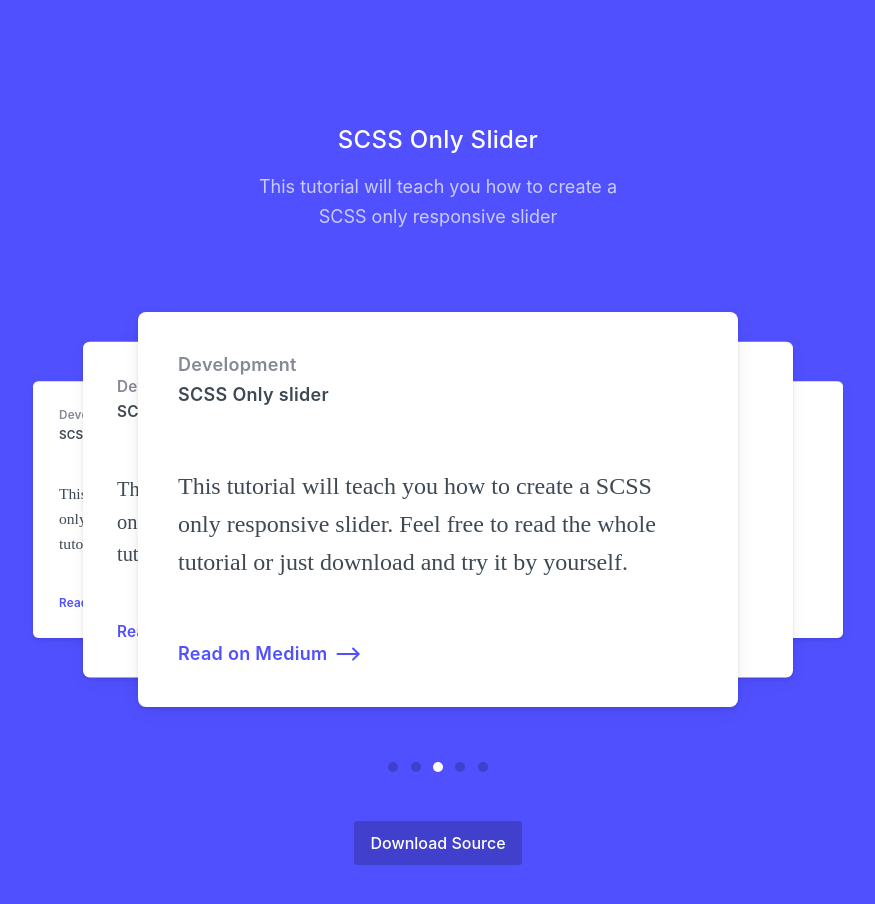
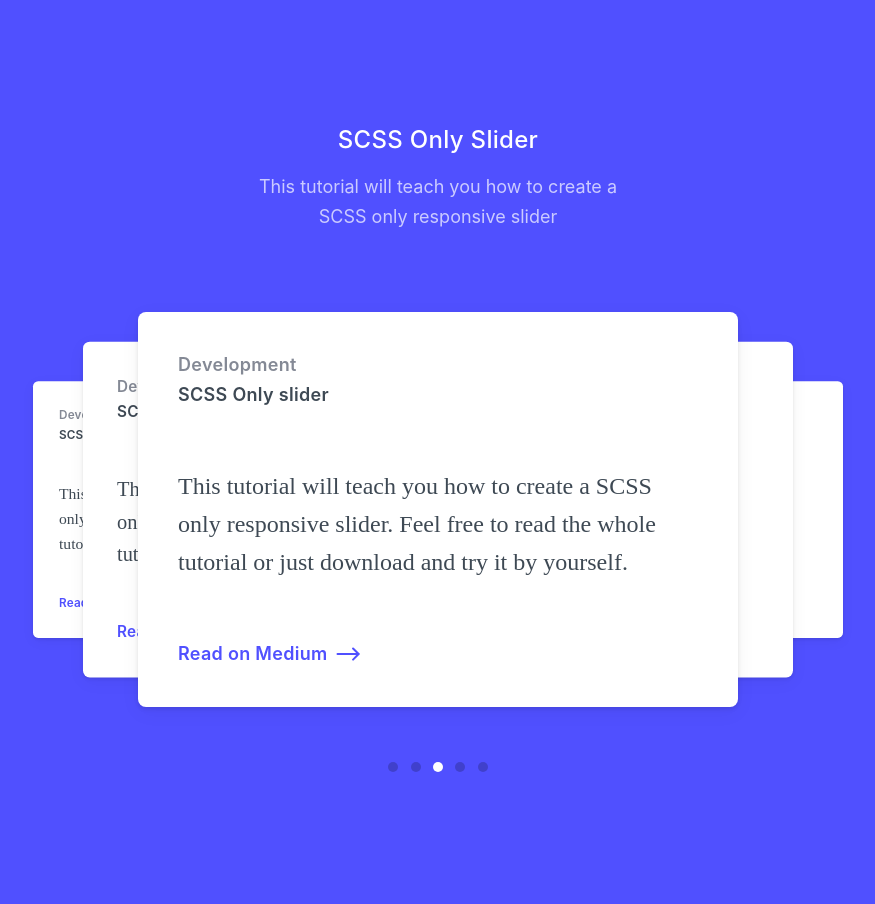
Before and after one commit to significa/css-only-slider, a plain HTML site: page index.html in a window 1280 px wide. Shown: the whole page, without its empty margins (202-1077 px from the left). Drawn offline with Linux system fonts and the light colour scheme.

Commit message:
Remove download button

```diff
--- a/index.html
+++ b/index.html
@@ -136,10 +136,6 @@
         <label for="slide-5" class="bullets__item bullets__item--5"></label>
       </div>
       <!-- Bullets -->
-
-      <a href="http://significa.pt/downloads/css-only-slider.zip" class="button"
-        >Download Source</a
-      >
     </section>
     <!-- Section Slider -->
   </body>
```
